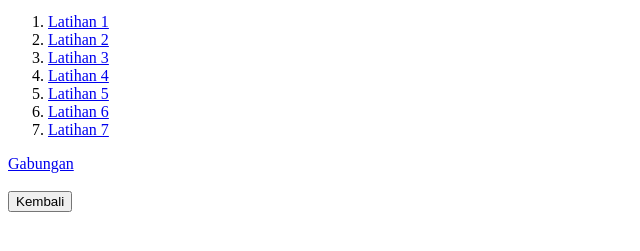
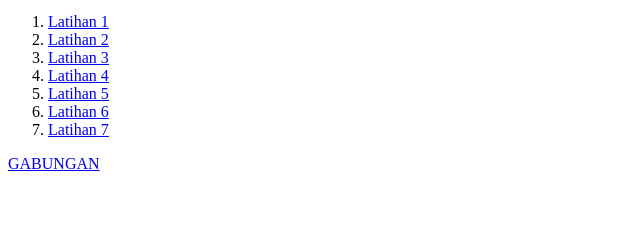
Before and after one commit to rfkpsmp/TugasSemantic--RafikaIlham, a plain HTML site: page index1310.html in a window 1280 px wide. Shown: the part 135-386 px from the top of the page, without its empty margins (0-640 px from the left). Drawn offline with Linux system fonts and the light colour scheme.

Commit message:
Update index1310.html

```diff
--- a/index1310.html
+++ b/index1310.html
@@ -39,9 +39,7 @@
       </li>
     </ol>
 
-    <a href="merge.html">Gabungan</a>
-    <br/><br/>
-    <button onclick="history.go(-1)">Kembali</button>
+    <a href="merge.html">GABUNGAN</a>
   </body>
 
 </html>
```
